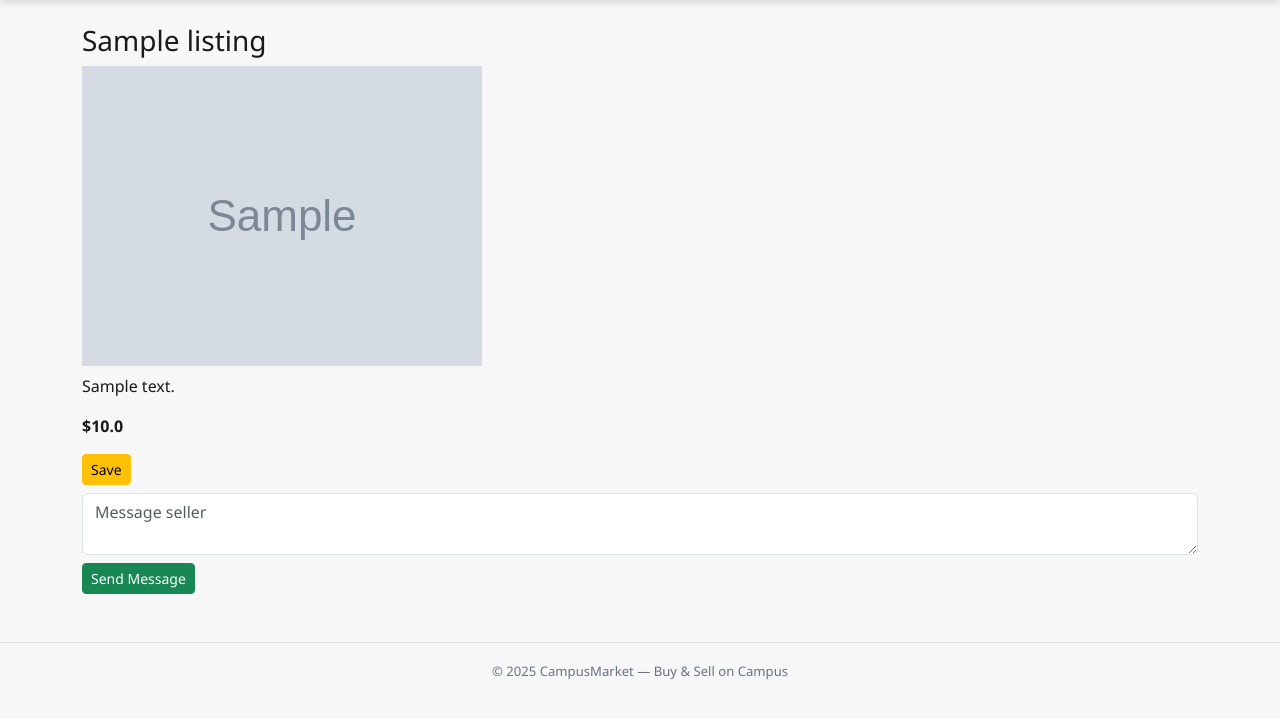
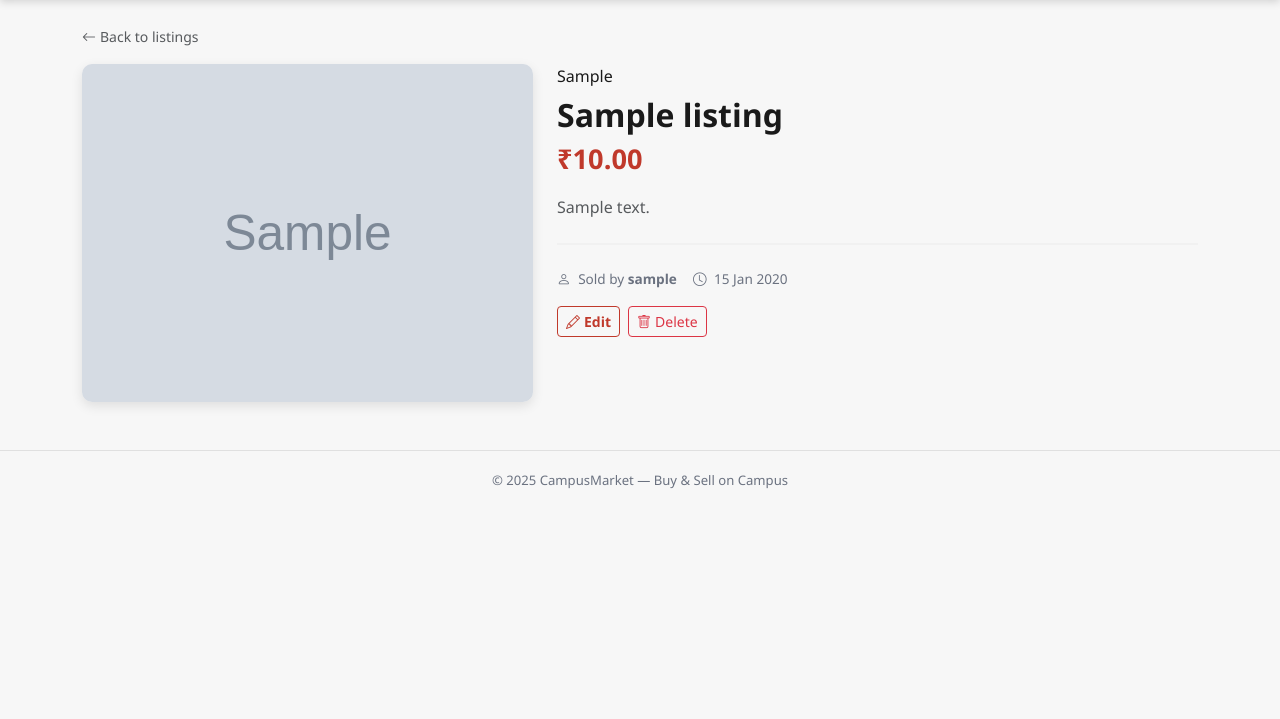
Before and after one commit to koushick01/campus_marketplace, a Flask app: page /listing/1 in a window 1280 px wide. Shown: the part 57-776 px from the top of the page. Run offline with Flask 3, Linux system fonts and the light colour scheme; a user stored in the database is signed in; tables that the repository leaves empty hold one stand-in row (values such as "Sample post"); grey boxes marked "Sample" are stand-in pictures.

Commit message:
Step 5: Redesign listing detail page with seller info and saved state

```diff
--- a/app.py
+++ b/app.py
@@ -147,7 +147,13 @@ def create_listing():
 @app.route("/listing/<int:id>")
 def listing_detail(id):
     listing = Listing.query.get_or_404(id)
-    return render_template("listing_detail.html", listing=listing)
+    seller = User.query.get(listing.user_id)
+    already_saved = False
+    if current_user.is_authenticated:
+        already_saved = Favorite.query.filter_by(
+            user_id=current_user.id, listing_id=id).first() is not None
+    return render_template("listing_detail.html", listing=listing,
+                           seller=seller, already_saved=already_saved)
 
 @app.route("/favorite/<int:id>")
 @login_required
@@ -173,6 +179,10 @@ def messages():
                       text=request.form["text"])
         db.session.add(msg)
         db.session.commit()
+        flash("Message sent!", "success")
+        listing_id = request.form.get("listing_id")
+        if listing_id:
+            return redirect(url_for("listing_detail", id=listing_id))
     inbox = Message.query.filter(
         (Message.sender_id == current_user.id) | (Message.receiver_id == current_user.id)
     ).order_by(Message.timestamp.desc()).all()
--- a/templates/listing_detail.html
+++ b/templates/listing_detail.html
@@ -1,19 +1,101 @@
 {% extends "base.html" %}
+{% block title %}{{ listing.title }} — Campus Marketplace{% endblock %}
+
 {% block content %}
-<h3>{{ listing.title }}</h3>
+<div class="mb-3">
+  <a href="{{ url_for('index') }}" class="text-muted small">
+    <i class="bi bi-arrow-left me-1"></i>Back to listings
+  </a>
+</div>
+
+<div class="row g-4">
+
+  <!-- Image column -->
+  <div class="col-12 col-md-5">
     {% if listing.image %}
-<img src="{{ url_for('static', filename='uploads/' + listing.image) }}" class="img-fluid mb-2">
+      <img src="{{ url_for('static', filename='uploads/' + listing.image) }}"
+           class="detail-img" alt="{{ listing.title }}">
+    {% else %}
+      <div class="detail-img-placeholder">
+        <i class="bi bi-image"></i>
+      </div>
     {% endif %}
-<p>{{ listing.description }}</p>
-<p><b>${{ listing.price }}</b></p>
+  </div>
+
+  <!-- Info column -->
+  <div class="col-12 col-md-7">
+
+    <span class="badge-category">{{ listing.category or 'Other' }}</span>
+    <h2 class="mt-2 mb-1 fw-bold">{{ listing.title }}</h2>
+    <div class="detail-price mb-3">₹{{ "%.2f"|format(listing.price) }}</div>
+
+    {% if listing.description %}
+    <p class="text-muted mb-3">{{ listing.description }}</p>
+    {% endif %}
+
+    <hr class="section-divider">
+
+    <div class="detail-meta d-flex gap-3 mb-3">
+      <span><i class="bi bi-person me-1"></i>
+        Sold by <strong>{{ seller.username if seller else 'Unknown' }}</strong>
+      </span>
+      <span><i class="bi bi-clock me-1"></i>
+        {{ listing.created_at.strftime('%d %b %Y') }}
+      </span>
+    </div>
 
     {% if current_user.is_authenticated %}
-<a href="/favorite/{{ listing.id }}" class="btn btn-warning btn-sm">Save</a>
-<form method="post" action="/messages" class="mt-2">
+      {% if current_user.id != listing.user_id %}
+        <!-- Save to favorites -->
+        {% if already_saved %}
+          <span class="btn btn-outline-secondary btn-sm disabled mb-3">
+            <i class="bi bi-heart-fill me-1"></i>Saved
+          </span>
+        {% else %}
+          <a href="{{ url_for('favorite', id=listing.id) }}"
+             class="btn btn-outline-primary btn-sm mb-3">
+            <i class="bi bi-heart me-1"></i>Save to Favorites
+          </a>
+        {% endif %}
+
+        <!-- Message seller -->
+        <div class="card border-0 shadow-sm p-3 mt-2" style="border-radius:var(--radius)">
+          <h6 class="fw-semibold mb-3">
+            <i class="bi bi-chat-dots me-1" style="color:var(--primary)"></i>
+            Message the Seller
+          </h6>
+          <form method="post" action="{{ url_for('messages') }}">
             <input type="hidden" name="receiver_id" value="{{ listing.user_id }}">
             <input type="hidden" name="listing_id" value="{{ listing.id }}">
-  <textarea class="form-control mb-2" name="text" placeholder="Message seller"></textarea>
-  <button class="btn btn-success btn-sm">Send Message</button>
+            <textarea class="form-control mb-2" name="text" rows="3"
+                      placeholder="Hi, is this still available?" required></textarea>
+            <button class="btn btn-primary btn-sm">
+              <i class="bi bi-send me-1"></i>Send Message
+            </button>
           </form>
+        </div>
+
+      {% else %}
+        <!-- Own listing actions -->
+        <div class="d-flex gap-2 mt-2">
+          <a href="{{ url_for('edit_listing', id=listing.id) }}"
+             class="btn btn-outline-primary btn-sm">
+            <i class="bi bi-pencil me-1"></i>Edit
+          </a>
+          <form method="post" action="{{ url_for('delete_listing', id=listing.id) }}"
+                onsubmit="return confirm('Delete this listing?')">
+            <button class="btn btn-outline-danger btn-sm">
+              <i class="bi bi-trash me-1"></i>Delete
+            </button>
+          </form>
+        </div>
       {% endif %}
+    {% else %}
+      <a href="{{ url_for('login') }}" class="btn btn-primary btn-sm">
+        <i class="bi bi-person me-1"></i>Login to contact seller
+      </a>
+    {% endif %}
+
+  </div>
+</div>
 {% endblock %}
```
Lines whose indentation alone changed are shown as unchanged.
